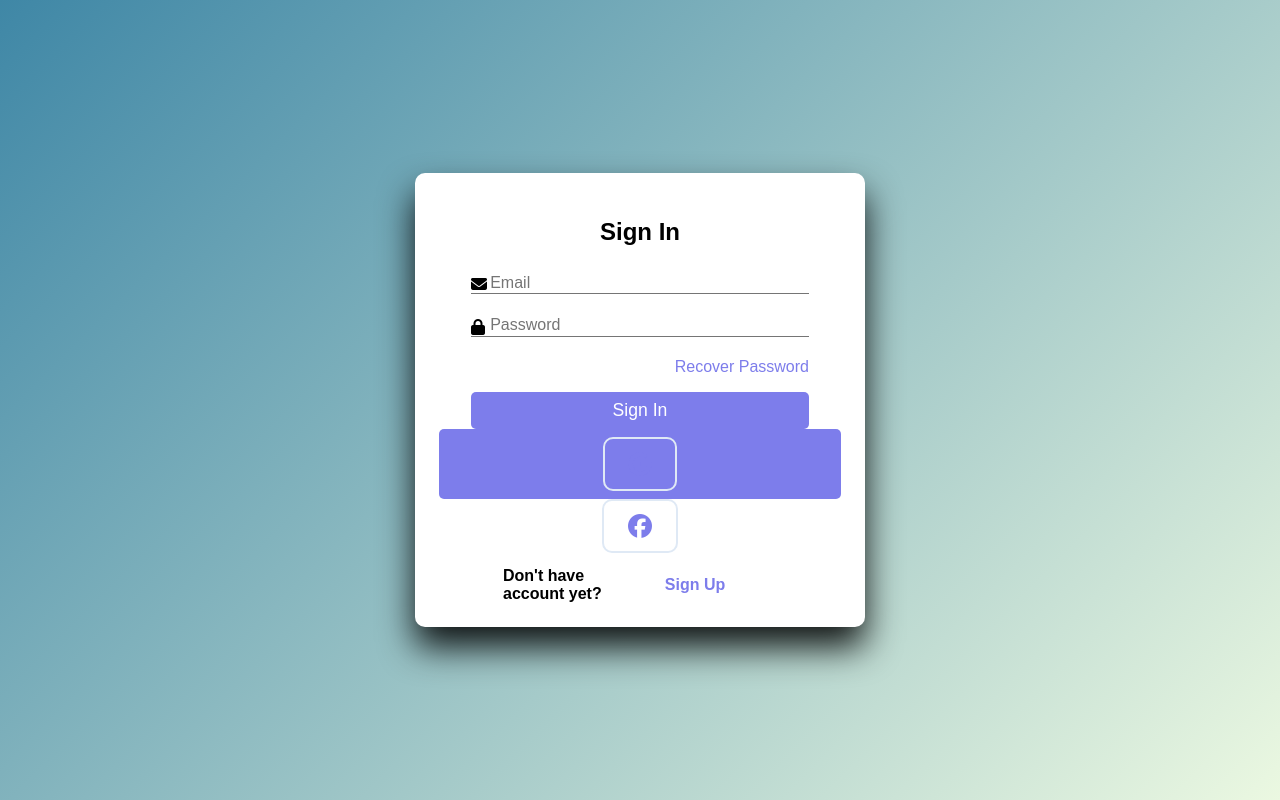
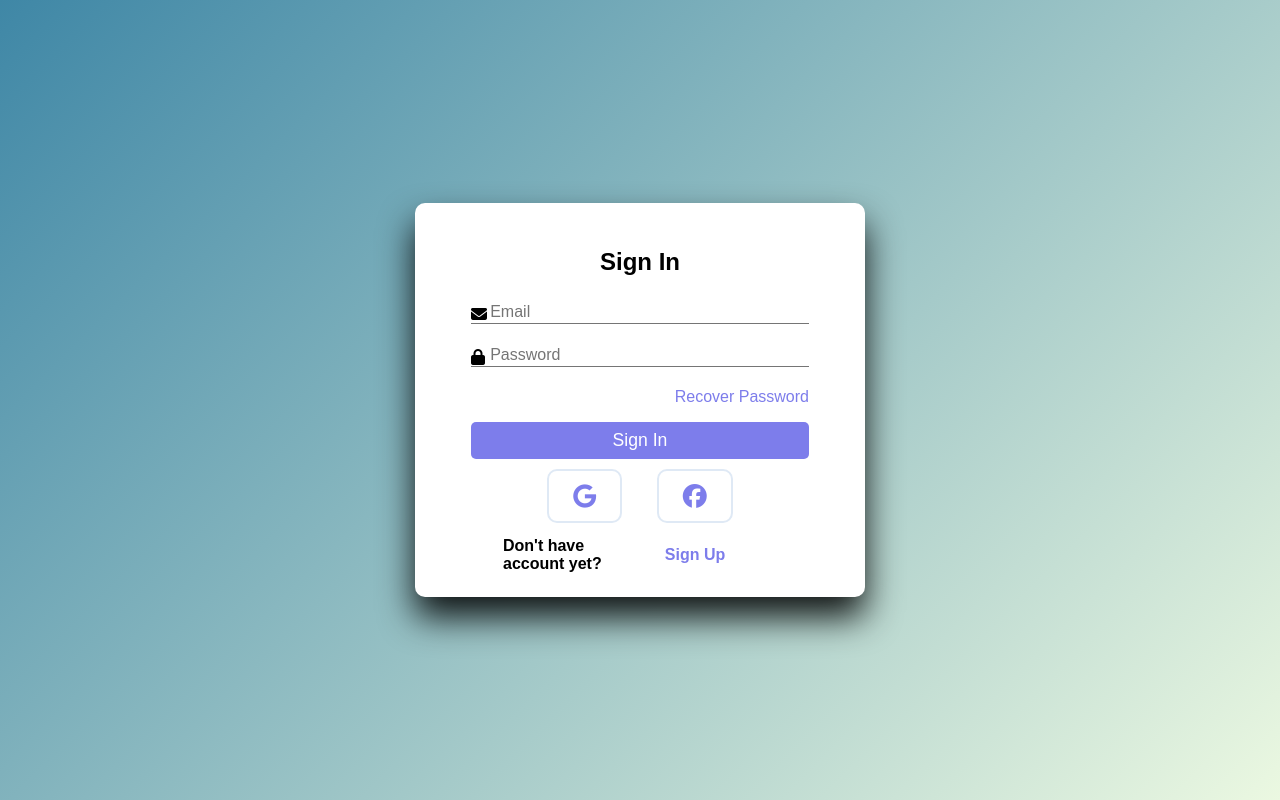
Before and after one commit to Mr-Forest-123/TTECH-SHOP, a plain HTML site: page index.html in a window 1280 px wide. Drawn offline with Linux system fonts and the light colour scheme.

Commit message:
Modificando estilos al logear.

```diff
--- a/index.html
+++ b/index.html
@@ -74,10 +74,8 @@
         </p>
         <button class="btn" id="submitSignIn">Sign In</button>
       </form>
-      <div class="icons">
-        <button class="btn" id="submitGoogleLogin">
-          <i class="fab fa-google"></i>
-        </button>
+      <div class="icons" style="margin-block-start: 10px;">
+        <i class="fab fa-google" id="submitGoogleLogin"></i>
         <i class="fab fa-facebook"></i>
       </div>
       <div class="links">
```
